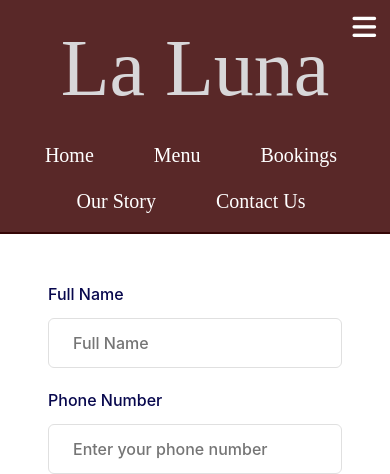
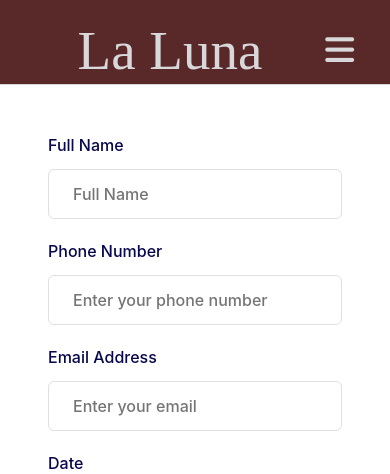
Before and after one commit to maevecrossan/la-luna, a Flask app: page /bookings in a window 390 px wide. Shown: the top 474 px of the page. Run offline with Flask 3, Linux system fonts and the light colour scheme; some libraries are stand-ins or nearby versions; some web fonts are replaced.

Commit message:
Hide nav on small screens and modify header styles.

```diff
--- a/static/css/style.css
+++ b/static/css/style.css
@@ -369,7 +369,7 @@ a:hover {
     content: "";
     position: absolute;
     top: 0px;
-    left: -3.5em;
+    left: -1.1em;
     width: 30px;
     height: 30px;
     border-radius: 50%;
@@ -496,6 +496,17 @@ footer .col {
     .responsive {
       width: 100%;
     }
+
+    header {
+        padding-top: 18px;
+        border-bottom: 1px solid #d8d7d9;
+    }
+
+    h1 {
+        font-size: 55px;
+        margin: 0 50px 0 0;
+    }
+
     .gallery-row-2 {
         display: none;
     }
@@ -515,6 +526,19 @@ footer .col {
     .reservation-button {
         margin-top: 12px;
     }
+
+    /* Mobile Nav Styles */
+    .navbar {
+        display: none;
+    }
+
+    .nav-toggle-label {
+        top: 26px;
+        font-size: 33px;
+        right: 36px;
+        color: #d8d7d9;
+    }
+
 }
 
 
@@ -522,6 +546,16 @@ footer .col {
 @media (min-width: 576px) and (max-width: 767px) {
     .jumbotron-container {
         max-height: auto;
+    }
+
+    header {
+        padding-top: 18px;
+        border-bottom: 1px solid #d8d7d9;
+    }
+
+    h1 {
+        font-size: 84px;
+        margin: 0 50px 0 0;
     }
 
     .image-column {
@@ -560,6 +594,18 @@ footer .col {
     .reservation-button {
         margin-top: 15px;
     }
+
+    /* Mobile Nav Styles */
+     .navbar {
+        display: none;
+    }
+
+    .nav-toggle-label {
+        top: 38px;
+        font-size: 49px;
+        right: 49px;
+        color: #d8d7d9;
+    }
 }
 
 
@@ -567,6 +613,10 @@ footer .col {
 @media (min-width: 768px) and (max-width: 991px) {
     .image-column {
         padding: 20px;
+    }
+
+    .nav-toggle-label {
+        display: none;
     }
 
     img {
@@ -604,6 +654,9 @@ footer .col {
 }
 
 @media (min-width: 992px) {
+    .nav-toggle-label {
+        display: none;
+    }
 
     .jumbotron h2 {
         font-size: 90px;
```
